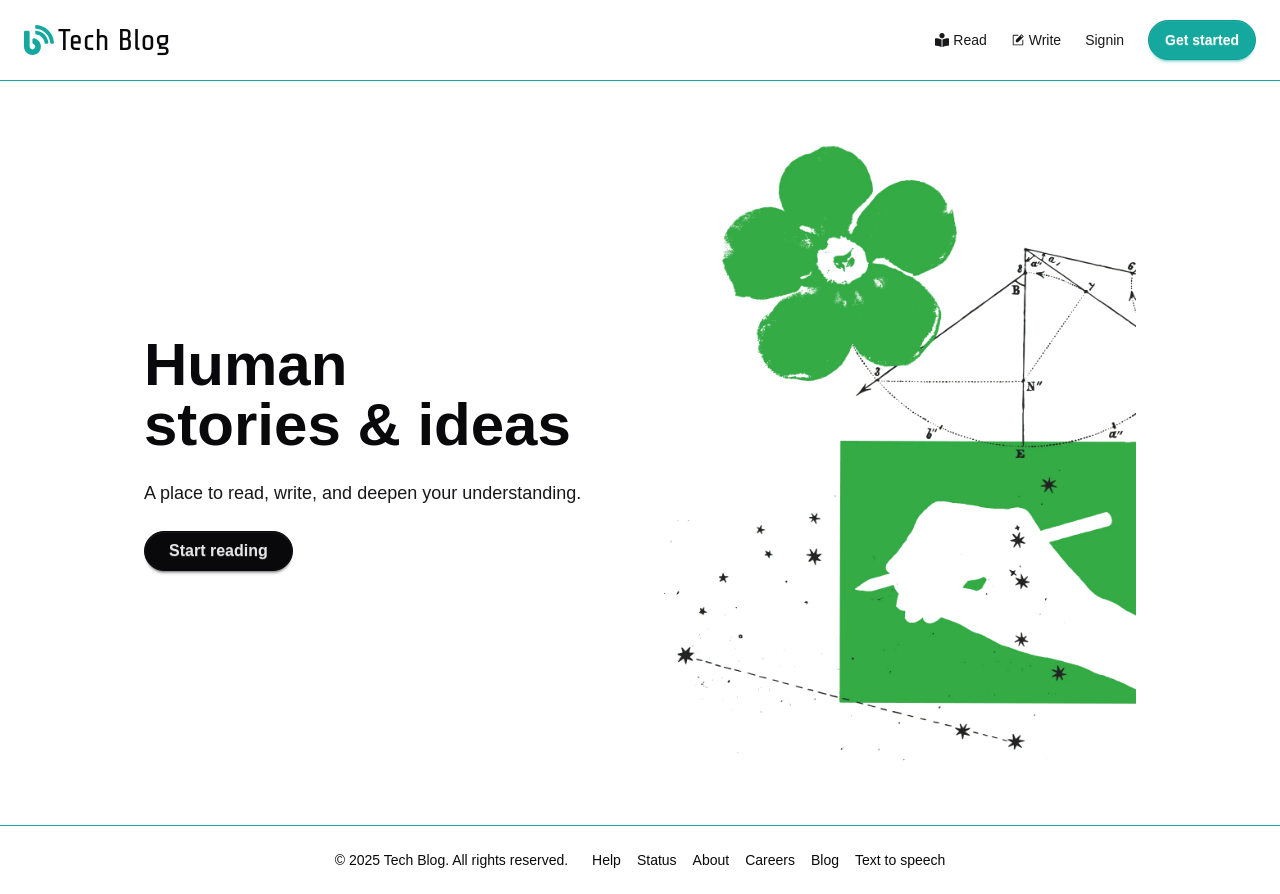
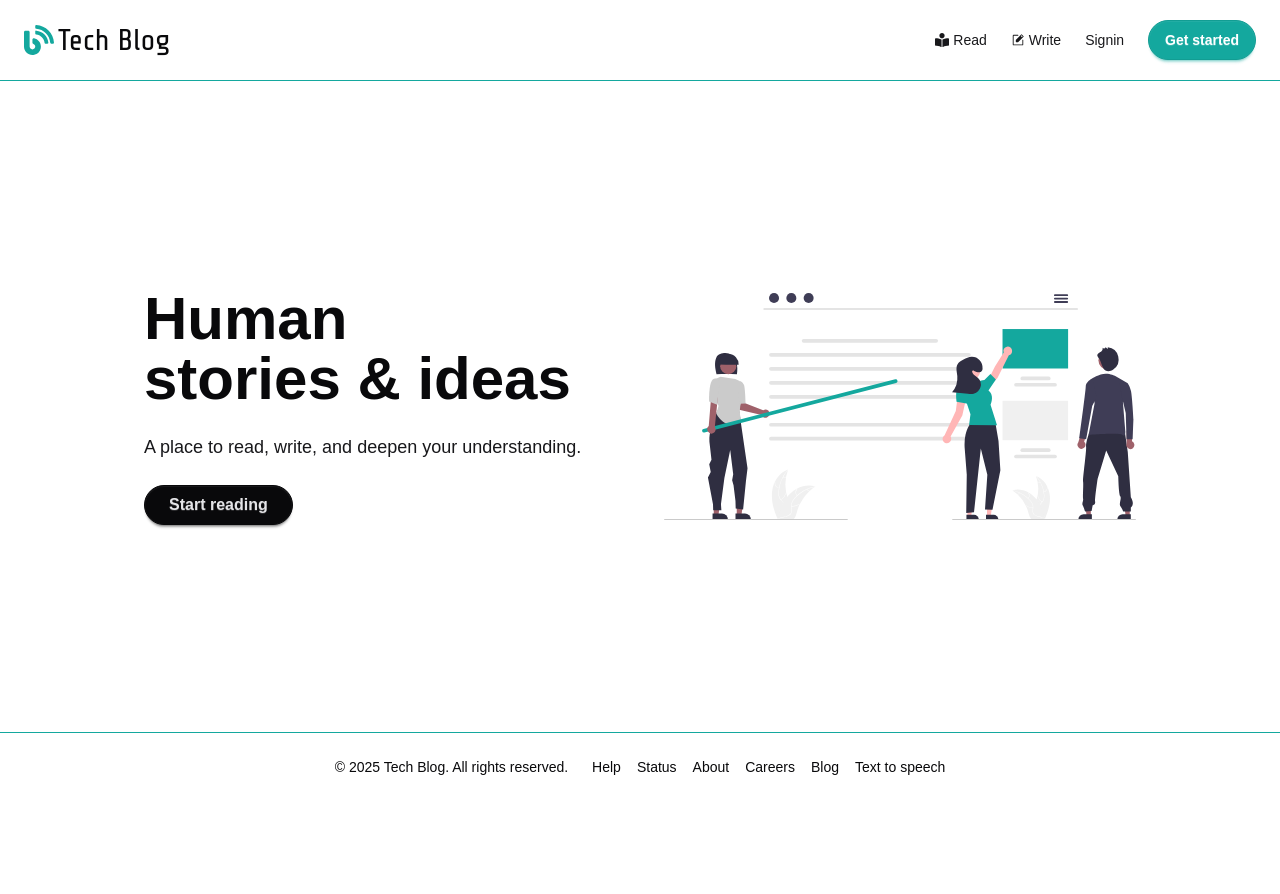
Before and after one commit to omarfaruk-dev/tech-blog-client, a React (Vite) app: page / in a window 1280 px wide. After the commit the page ends 801 px from the top, so only its background shows below. Built offline with nearby package versions, Linux system fonts and the light colour scheme; a web font is replaced by a local one.

Commit message:
hero image changed

```diff
--- a/src/components/Hero.jsx
+++ b/src/components/Hero.jsx
@@ -1,12 +1,12 @@
 import { Link } from "react-router";
-
-export default function Hero() {
+import heroImg from '../assets/blog.svg'
+const Hero = () => {
   return (
     <div className="hero min-h-[calc(100vh-149px)] bg-base-100 px-4 lg:px-24 py-12">
       <div className="hero-content max-w-5xl mx-auto flex-col lg:flex-row-reverse gap-12">
-        {/* Illustrative Side (Right on large screens) */}
+        {/* image*/}
         <div className="flex-1 flex flex-col items-center lg:items-end gap-6">
-            <img  src="hero.webp" alt="" />
+            <img  src={heroImg} alt="" />
         </div>
 
         {/* Text Side (Left on large screens) */}
@@ -26,3 +26,5 @@ export default function Hero() {
     </div>
   );
 }
+
+export default Hero;
```
Also changed, not shown: src/assets/blog.svg (added).
